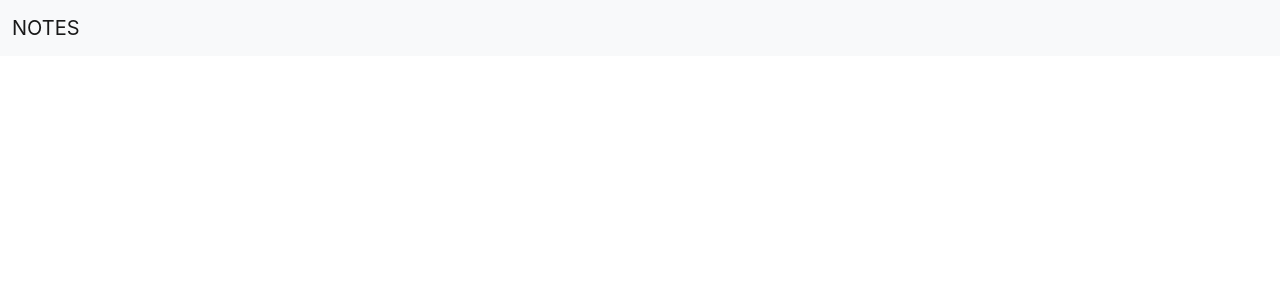
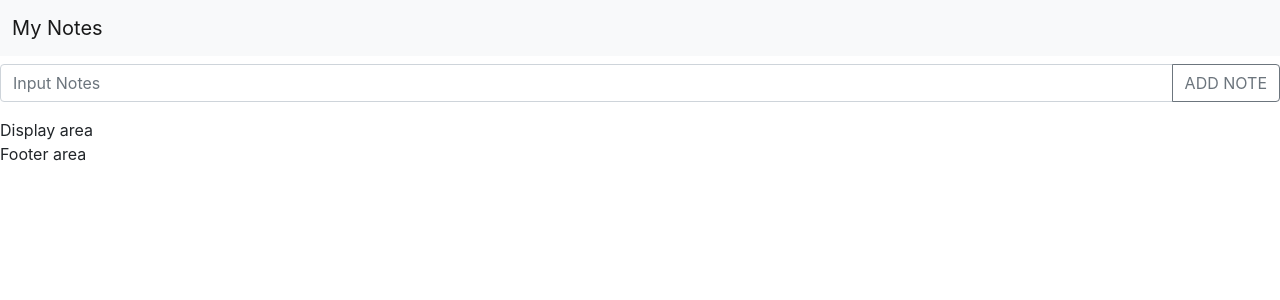
Before and after one commit to Gauravgks/Notes, a React (Create React App) app: page / in a window 1280 px wide. Shown: the top 300 px of the page. Built offline with nearby package versions, Linux system fonts and the light colour scheme.

Commit message:
saving data

```diff
--- a/src/App.js
+++ b/src/App.js
@@ -3,13 +3,14 @@ import "./App.css";
 import Display from "./components/Display";
 import Header from "./components/Header";
 import TextArea from "./components/TextArea";
-import Footer from "./Footer";
+import Footer from "./components/Footer";
 
 function App() {
+  // let note = "";
   return (
     <>
-      <Header/>
-      <TextArea/>
+      <Header title = "My Notes"/>
+      <TextArea value = ""/>
       <Display/>
       <Footer/>
     </>
--- a/src/components/Display.js
+++ b/src/components/Display.js
@@ -3,7 +3,7 @@ import React from 'react'
 export default function Display() {
     return (
         <div>
-
+            Display area
         </div>
     )
 }
--- a/src/Footer.js
+++ b/src/components/Footer.js
@@ -3,7 +3,7 @@ import React from 'react'
 export default function Footer() {
     return (
         <div>
-
+            Footer area
         </div>
     )
 }
--- a/src/components/Header.js
+++ b/src/components/Header.js
@@ -1,11 +1,11 @@
 import React from 'react'
 
-export default function Header() {
+export default function Header({title}) {
     return (
         <nav className="navbar navbar-expand-lg navbar-light bg-light">
         <div className="container-fluid">
           <a className="navbar-brand" href="#">
-            NOTES
+            {title}
           </a>
           <button
             className="navbar-toggler"
--- a/src/components/TextArea.js
+++ b/src/components/TextArea.js
@@ -1,9 +1,24 @@
-import React from 'react'
+import React from "react";
 
-export default function TextArea() {
-    return (
-        <div>
-
-        </div>
-    )
+export default function TextArea({value}) {
+  return (
+    <div className="Container">
+        <h3>{value}</h3>
+      <div class="input-group mb-3" >
+        <input
+          type="text"
+          class="form-control"
+          placeholder="Input Notes"
+          aria-label="note value"
+        />
+        <button
+          class="btn btn-outline-secondary"
+          type="button"
+          id="add note"
+        >
+          ADD NOTE
+        </button>
+      </div>
+    </div>
+  );
 }
```
Also changed, not shown: src/App.css (line endings or trailing spaces).
